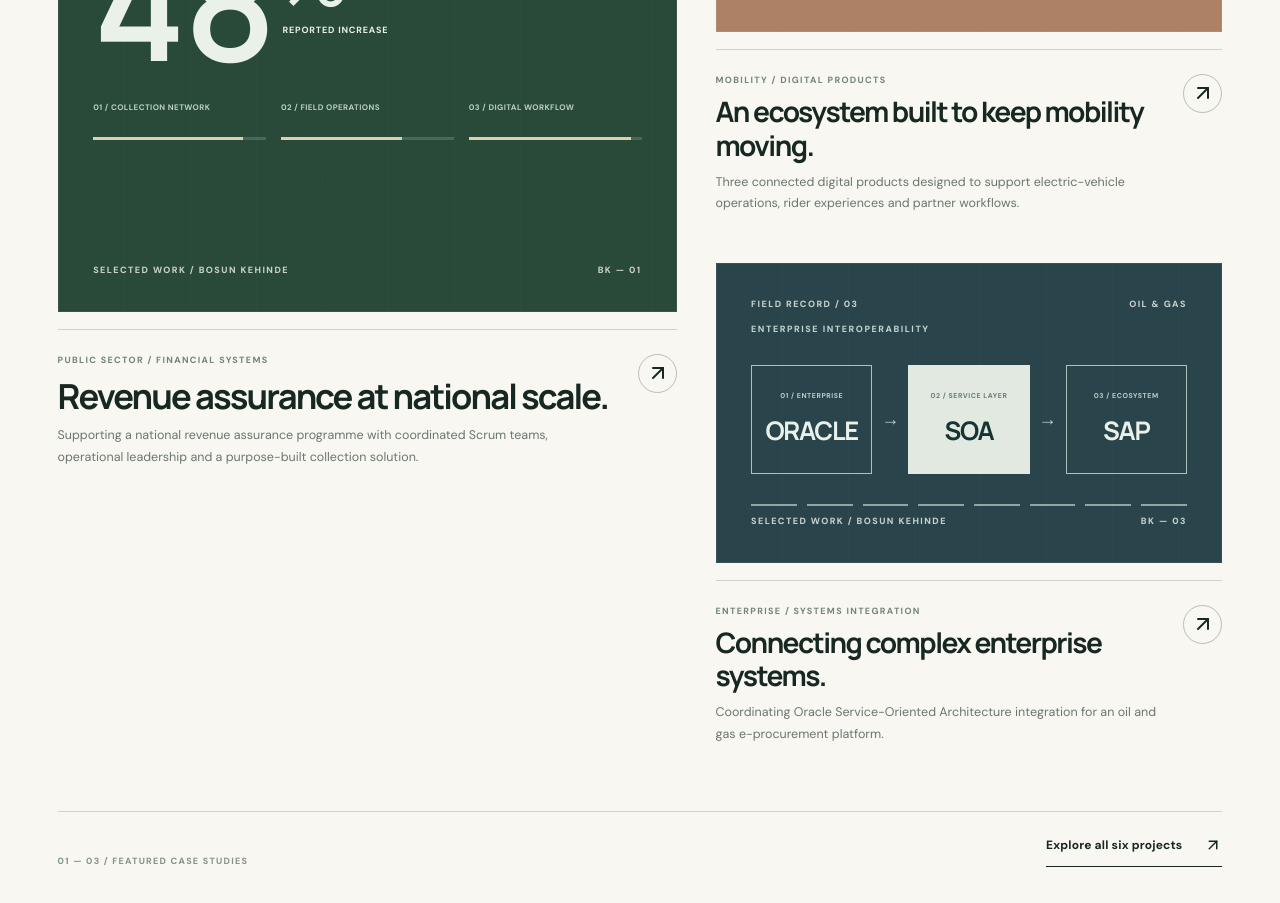
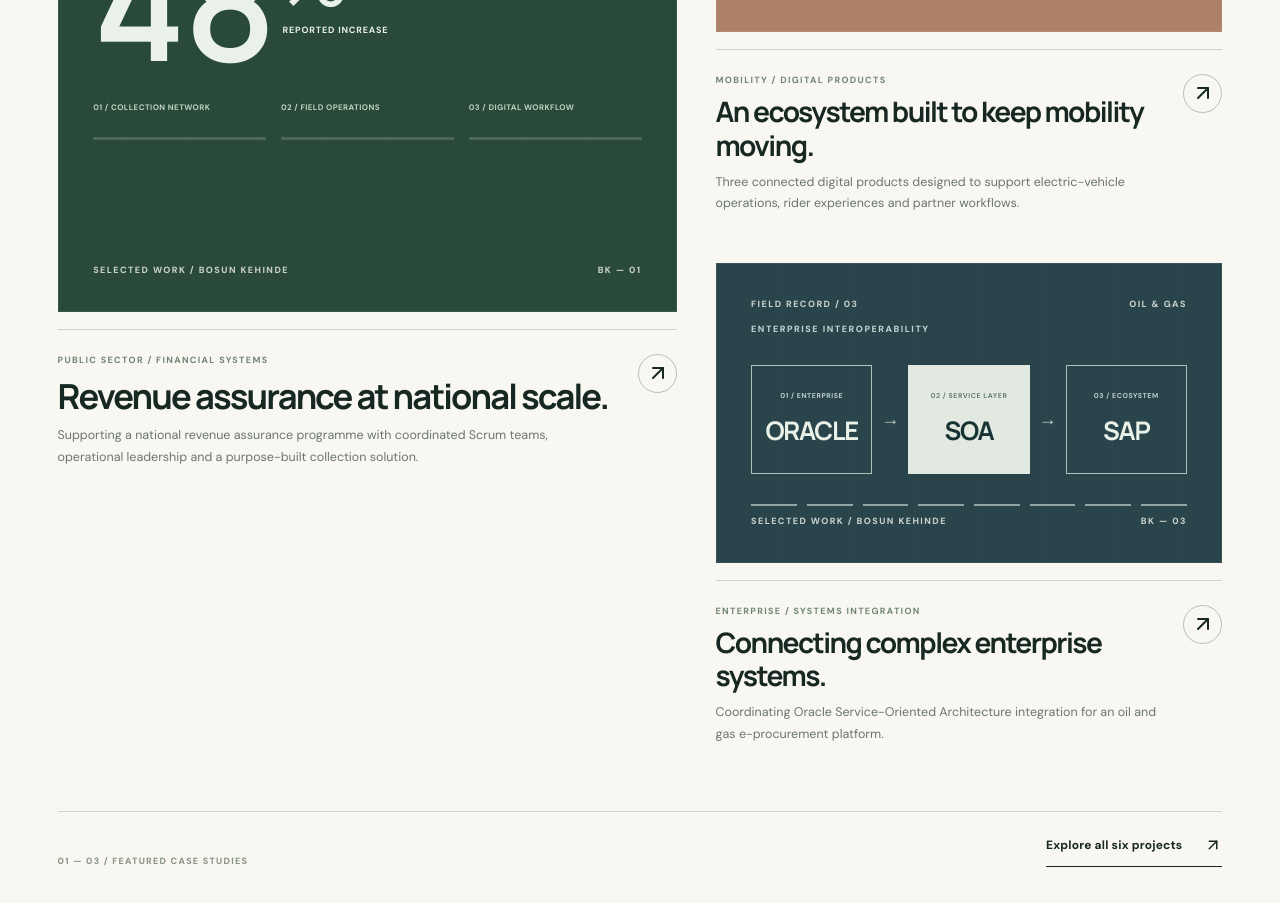
Before and after one commit to olaoluwabankole3-cmd/Bosun-Kehinde, a Next.js app: page / in a window 1280 px wide. Shown: the part 2360-3263 px from the top of the page. Built offline with nearby package versions, Linux system fonts and the light colour scheme.

Commit message:
refine: replace decorative unverified chart metrics with clean diagram rules

```diff
--- a/src/components/ui.tsx
+++ b/src/components/ui.tsx
@@ -23,7 +23,7 @@ export function ProjectVisual({ project, compact = false }: { project: Project;
         <div className="fv-ledger-top"><span>REVENUE / ASSURANCE</span><span>DELIVERY LOG</span></div>
         <div className="fv-ledger-figure"><span>48</span><span>%<small>REPORTED INCREASE</small></span></div>
         <div className="fv-ledger-rows">
-          {[["COLLECTION NETWORK","87%"],["FIELD OPERATIONS","70%"],["DIGITAL WORKFLOW","94%"]].map(([label,width],i)=><div key={label}><span>0{i+1} / {label}</span><i><b style={{width}}/></i></div>)}
+          {["COLLECTION NETWORK","FIELD OPERATIONS","DIGITAL WORKFLOW"].map((label,i)=><div key={label}><span>0{i+1} / {label}</span><i/></div>)}
         </div>
       </div>}
 
```
